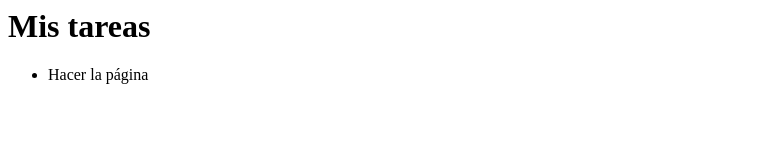
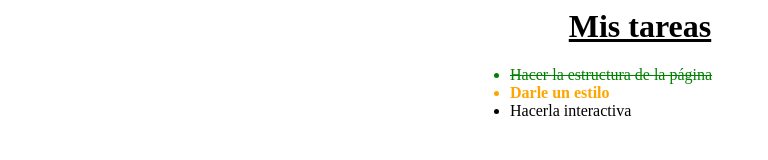
Before and after one commit to Rellikiox/blog_curso, a plain HTML site: page index.html in a window 1280 px wide. Shown: the whole page, without its empty margins (0-768 px from the left). Drawn offline with Linux system fonts and the light colour scheme.

Commit message:
Segunda version

```diff
--- /dev/null
+++ b/estilo.css
@@ -0,0 +1,19 @@
+h1 {
+	text-align: center;
+	text-decoration: underline;
+}
+
+.done {
+	text-decoration: line-through;
+	color: green;
+}
+
+.doing {
+	color: orange;
+	font-weight: bold;
+}
+
+ul {
+	width: 300px;
+	margin: auto;
+}
--- a/index.html
+++ b/index.html
@@ -1,11 +1,15 @@
 <html>
+    <meta charset="UTF-8">
+    <link rel="stylesheet" type="text/css" href="estilo.css">
     <head>
         <title>Mis tareas</title>
     </head>
     <body>
         <h1>Mis tareas</h1>
         <ul>
-            <li>Hacer la página</li>
+            <li class="done">Hacer la estructura de la página</li>
+            <li class="doing">Darle un estilo</li>
+            <li>Hacerla interactiva</li>
         </ul>
     </body>
 </html>
```
